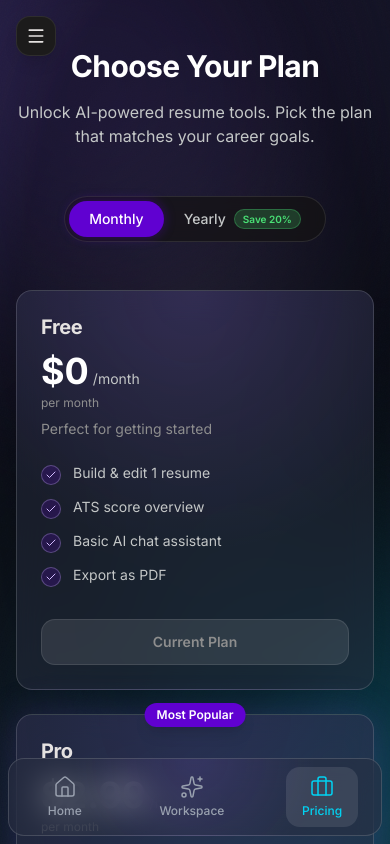
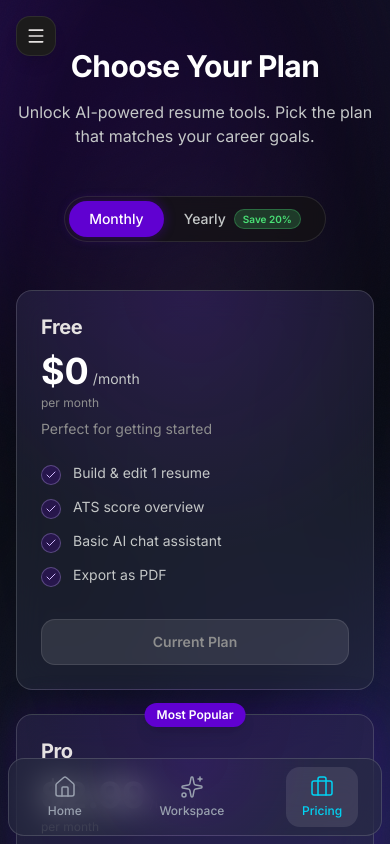
Before and after one commit to Saitosar/cv.sarkhan.dev, a Next.js app: page /pricing in a window 390 px wide. Shown: the top 844 px of the page. Built offline with nearby package versions, Linux system fonts and the light colour scheme.

Commit message:
fix(chat): repair API key bug, unify Stitch palette across all components

```diff
--- a/src/app/globals.css
+++ b/src/app/globals.css
@@ -27,14 +27,14 @@
   --border: rgba(255, 255, 255, 0.1);
   --input: rgba(255, 255, 255, 0.15);
   --ring: #8e8e8e;
-  --chart-1: #8a4ecf;
+  --chart-1: #6001d1;
   --chart-2: #29b6f6;
   --chart-3: #e1b12c;
   --chart-4: #d81b60;
   --chart-5: #f4511e;
   --sidebar: #141313;
   --sidebar-foreground: #fafafa;
-  --sidebar-primary: #8a4ecf;
+  --sidebar-primary: #6001d1;
   --sidebar-primary-foreground: #fafafa;
   --sidebar-accent: #252525;
   --sidebar-accent-foreground: #fafafa;
@@ -237,10 +237,10 @@ h1, h2, h3, h4, h5, h6,
 /* неоновое свечение снаружи */
 .glow {
   box-shadow:
-    0 0 0 1px rgba(139,92,246,.35) inset,
+    0 0 0 1px rgba(96,1,209,.35) inset,
     0 8px 30px rgba(0,0,0,.45),
-    0 0 36px rgba(139,92,246,.25),
-    0 0 60px rgba(6,182,212,.20);
+    0 0 36px rgba(96,1,209,.25),
+    0 0 60px rgba(79,70,229,.20);
 }
 
 /* градиентная кайма (бордер) */
@@ -252,7 +252,7 @@ h1, h2, h3, h4, h5, h6,
   inset: -1px;
   border-radius: 17px; /* border-radius + 1px */
   padding: 1px;
-  background: linear-gradient(135deg, #06B6D4AA, #8B5CF6AA);
+  background: linear-gradient(135deg, #4F46E5AA, #6001d1AA);
   -webkit-mask: linear-gradient(#fff 0 0) content-box, linear-gradient(#fff 0 0);
   -webkit-mask-composite: xor;
   mask-composite: exclude;
@@ -274,7 +274,7 @@ h1, h2, h3, h4, h5, h6,
   /* Мы добавляем градиент поверх цвета фона */
   background-image: radial-gradient(
     circle at 50% 0%,
-    rgba(139, 92, 246, 0.15),
+    rgba(96, 1, 209, 0.15),
     transparent 60%
   );
 
@@ -286,7 +286,7 @@ h1, h2, h3, h4, h5, h6,
   /* --- Усиление свечения при наведении --- */
   background-image: radial-gradient(
     circle at 50% 0%,
-    rgba(139, 92, 246, 0.25),
+    rgba(96, 1, 209, 0.25),
     transparent 70%
   );
 
@@ -306,7 +306,7 @@ h1, h2, h3, h4, h5, h6,
   background-color: rgba(255, 255, 255, 0.05);
   background-image: radial-gradient(
     circle at 50% 100%, /* Свечение снизу */
-    rgba(139, 92, 246, 0.15), /* Violet */
+    rgba(96, 1, 209, 0.15), /* Violet */
     transparent 70%
   );
   border: 1px solid rgba(146, 204, 255, 0.552);
@@ -330,8 +330,8 @@ h1, h2, h3, h4, h5, h6,
   transform: scale(1.03); /* Легкое увеличение */
 
   /* Эффект неонового свечения, зажигающегося внутри */
-  box-shadow: 0 0 25px rgba(139, 92, 246, 0.5), /* Внешнее свечение */
-              inset 0 0 15px rgba(139, 92, 246, 0.3); /* Внутреннее свечение */
+  box-shadow: 0 0 25px rgba(96, 1, 209, 0.5), /* Внешнее свечение */
+              inset 0 0 15px rgba(96, 1, 209, 0.3); /* Внутреннее свечение */
 }
 
 /* Новые классы для свечения иконок */
@@ -368,7 +368,7 @@ h1, h2, h3, h4, h5, h6,
   background-color: rgba(255, 255, 255, 0.05);
   background-image: radial-gradient(
     circle at 50% 100%,
-    rgba(139, 92, 246, 0.15),
+    rgba(96, 1, 209, 0.15),
     transparent 70%
   );
   border: 1px solid rgba(146, 204, 255, 0.552);
@@ -386,8 +386,8 @@ h1, h2, h3, h4, h5, h6,
   background-color: rgba(255, 255, 255, 0.1);
   border-color: rgba(255, 255, 255, 0.4);
   transform: scale(1.03);
-  box-shadow: 0 0 25px rgba(139, 92, 246, 0.5),
-              inset 0 0 15px rgba(139, 92, 246, 0.3);
+  box-shadow: 0 0 25px rgba(96, 1, 209, 0.5),
+              inset 0 0 15px rgba(96, 1, 209, 0.3);
 }
 
 button,
@@ -543,14 +543,14 @@ html {
   --border: rgba(255, 255, 255, 0.1);
   --input: rgba(255, 255, 255, 0.15);
   --ring: #8e8e8e;
-  --chart-1: #8a4ecf;
+  --chart-1: #6001d1;
   --chart-2: #29b6f6;
   --chart-3: #e1b12c;
   --chart-4: #d81b60;
   --chart-5: #f4511e;
   --sidebar: #343434;
   --sidebar-foreground: #fafafa;
-  --sidebar-primary: #8a4ecf;
+  --sidebar-primary: #6001d1;
   --sidebar-primary-foreground: #fafafa;
   --sidebar-accent: #454545;
   --sidebar-accent-foreground: #fafafa;
--- a/src/components/BackgroundFX.tsx
+++ b/src/components/BackgroundFX.tsx
@@ -2,8 +2,8 @@ export default function BackgroundFX() {
   return (
     <div aria-hidden className="pointer-events-none fixed inset-0 -z-10 no-print">
       {/* большие мягкие световые пятна */}
-      <div className="absolute -top-40 -left-40 h-[60vmax] w-[60vmax] rounded-full bg-[#8B5CF6]/30 blur-[120px]" />
-      <div className="absolute -bottom-40 -right-40 h-[55vmax] w-[55vmax] rounded-full bg-[#06B6D4]/30 blur-[120px]" />
+      <div className="absolute -top-40 -left-40 h-[60vmax] w-[60vmax] rounded-full bg-[#6001d1]/30 blur-[120px]" />
+      <div className="absolute -bottom-40 -right-40 h-[55vmax] w-[55vmax] rounded-full bg-[#4F46E5]/30 blur-[120px]" />
 
       {/* центральное свечение */}
       <div className="absolute inset-0 bg-[radial-gradient(80%_60%_at_50%_40%,rgba(255,255,255,.08),transparent_60%)]" />
--- a/src/components/Billing/PricingCard.tsx
+++ b/src/components/Billing/PricingCard.tsx
@@ -33,7 +33,7 @@ const PricingCard = React.memo(function PricingCard({
         'glass-card transition-all duration-300',
         'border',
         isPro
-          ? 'border-[#8B5CF6]/40 shadow-[0_0_40px_rgba(139,92,246,0.2)]'
+          ? 'border-[#6001d1]/40 shadow-[0_0_40px_rgba(96,1,209,0.2)]'
           : 'border-white/10'
       )}
     >
--- a/src/components/Billing/SubscriptionBadge.tsx
+++ b/src/components/Billing/SubscriptionBadge.tsx
@@ -16,7 +16,7 @@ export default function SubscriptionBadge() {
         'inline-flex items-center gap-1.5 px-3 py-1.5 rounded-full text-xs font-semibold',
         'transition-all duration-200 hover:scale-105',
         isPro
-          ? 'bg-[#6001d1]/30 text-[#d2bbff] border border-[#8B5CF6]/50 shadow-[0_0_12px_rgba(96,1,209,0.25)]'
+          ? 'bg-[#6001d1]/30 text-[#d2bbff] border border-[#6001d1]/50 shadow-[0_0_12px_rgba(96,1,209,0.25)]'
           : 'bg-white/10 text-[#c4c7c7] border border-white/10 hover:bg-white/15'
       )}
       title={isPro ? 'Pro plan active' : 'Upgrade to Pro'}
--- a/src/components/ChatPanel/ChatHeader.tsx
+++ b/src/components/ChatPanel/ChatHeader.tsx
@@ -20,12 +20,12 @@ export default function ChatHeader({
             'bg-[rgba(96,1,209,0.1)] border-[rgba(210,187,255,0.3)]'
           )}
         >
-          <Bot size={16} className="text-[#d2bbff]" />
+          <Bot size={16} className="text-[#6001d1]" />
         </div>
         <div>
           <div className="flex items-center gap-2">
             <h2 className="text-lg text-[#e5e2e1]">{agentName}</h2>
-            <span className="text-[10px] px-1.5 py-0.5 rounded-full border text-[#d2bbff] border-[rgba(210,187,255,0.3)] bg-[rgba(96,1,209,0.1)]">
+            <span className="text-[10px] px-1.5 py-0.5 rounded-full border text-[#6001d1] border-[rgba(210,187,255,0.3)] bg-[rgba(96,1,209,0.1)]">
               Aether
             </span>
           </div>
--- a/src/components/MobileTabBar.tsx
+++ b/src/components/MobileTabBar.tsx
@@ -38,12 +38,12 @@ export default function MobileTabBar({ activeTab, onTabChange }: MobileTabBarPro
                   'px-4 py-2 rounded-xl transition-all duration-200',
                   'min-w-[64px] min-h-[56px] active:scale-95 active:opacity-80',
                   isActive
-                    ? 'text-[#8B5CF6] drop-shadow-[0_0_8px_rgba(139,92,246,0.6)]'
+                    ? 'text-[#6001d1] drop-shadow-[0_0_8px_rgba(96,1,209,0.6)]'
                     : 'text-[#c4c7c7] active:bg-white/5'
                 )}
               >
                 <Icon size={24} strokeWidth={isActive ? 2 : 1.5} className={cn(isActive && 'animate-bounce-in')} />
-                <span className={cn("text-xs font-medium transition-colors", isActive ? "text-[#8B5CF6]" : "text-[#c4c7c7]")}>{tab.label}</span>
+                <span className={cn("text-xs font-medium transition-colors", isActive ? "text-[#6001d1]" : "text-[#c4c7c7]")}>{tab.label}</span>
               </button>
             );
           })}
--- a/src/components/SideNav.tsx
+++ b/src/components/SideNav.tsx
@@ -72,7 +72,7 @@ export function SideNav() {
         aria-label={isOpen ? 'Close navigation menu' : 'Open navigation menu'}
         aria-expanded={isOpen}
         onClick={() => setIsOpen(!isOpen)}
-        className="fixed top-4 left-4 z-[60] flex md:hidden items-center justify-center w-10 h-10 rounded-xl bg-[#1c1b1b] border border-[rgba(255,255,255,0.08)] text-[#e5e2e1] hover:bg-[#353434] transition-all duration-200 shadow-lg"
+        className={cn("fixed top-4 left-4 z-[60] flex md:hidden items-center justify-center w-10 h-10 rounded-xl bg-[#1c1b1b] border border-[rgba(255,255,255,0.08)] text-[#e5e2e1] hover:bg-[#353434] transition-all duration-200 shadow-lg", isOpen && 'opacity-0 pointer-events-none')}
       >
         {<Menu size={20} />}
       </button>
--- a/src/lib/palettes.ts
+++ b/src/lib/palettes.ts
@@ -22,7 +22,7 @@ export const modernPalettes: ColorScheme[] = [
 ];
 
 export const creativePalettes: ColorScheme[] = [
-  { name: 'Neon Violet', primary: '#8B5CF6', secondary: '' },
+  { name: 'Neon Violet', primary: '#6001d1', secondary: '' },
   { name: 'Hot Pink', primary: '#EC4899', secondary: '' },
   { name: 'Lime Green', primary: '#84CC16', secondary: '' },
   { name: 'Electric Orange', primary: '#F97316', secondary: '' },
--- a/tailwind.config.js
+++ b/tailwind.config.js
@@ -9,15 +9,15 @@ module.exports = {
       'icon-pen': '#7dd3fc',
       'icon-folder': '#c4b5fd',
       'icon-linkedin': '#38bdf8',
-      neonViolet: "#8B5CF6",
-      neonCyan: "#06B6D4",
+      neonViolet: "#6001d1",
+      neonCyan: "#4F46E5",
     },
       fontFamily: {
         display: ["'Space Grotesk'", "ui-sans-serif", "system-ui"],
         body: ["Inter", "ui-sans-serif", "system-ui"],
       },
       boxShadow: {
-        neon: "0 0 20px rgba(139,92,246,.35), 0 0 30px rgba(6,182,212,.25)",
+        neon: "0 0 20px rgba(96,1,209,.35), 0 0 30px rgba(79,70,229,.25)",
       },
     },
   },
```
Also changed, not shown: src/components/ChatPanel/ChatInput.tsx (+4 -4 lines).
